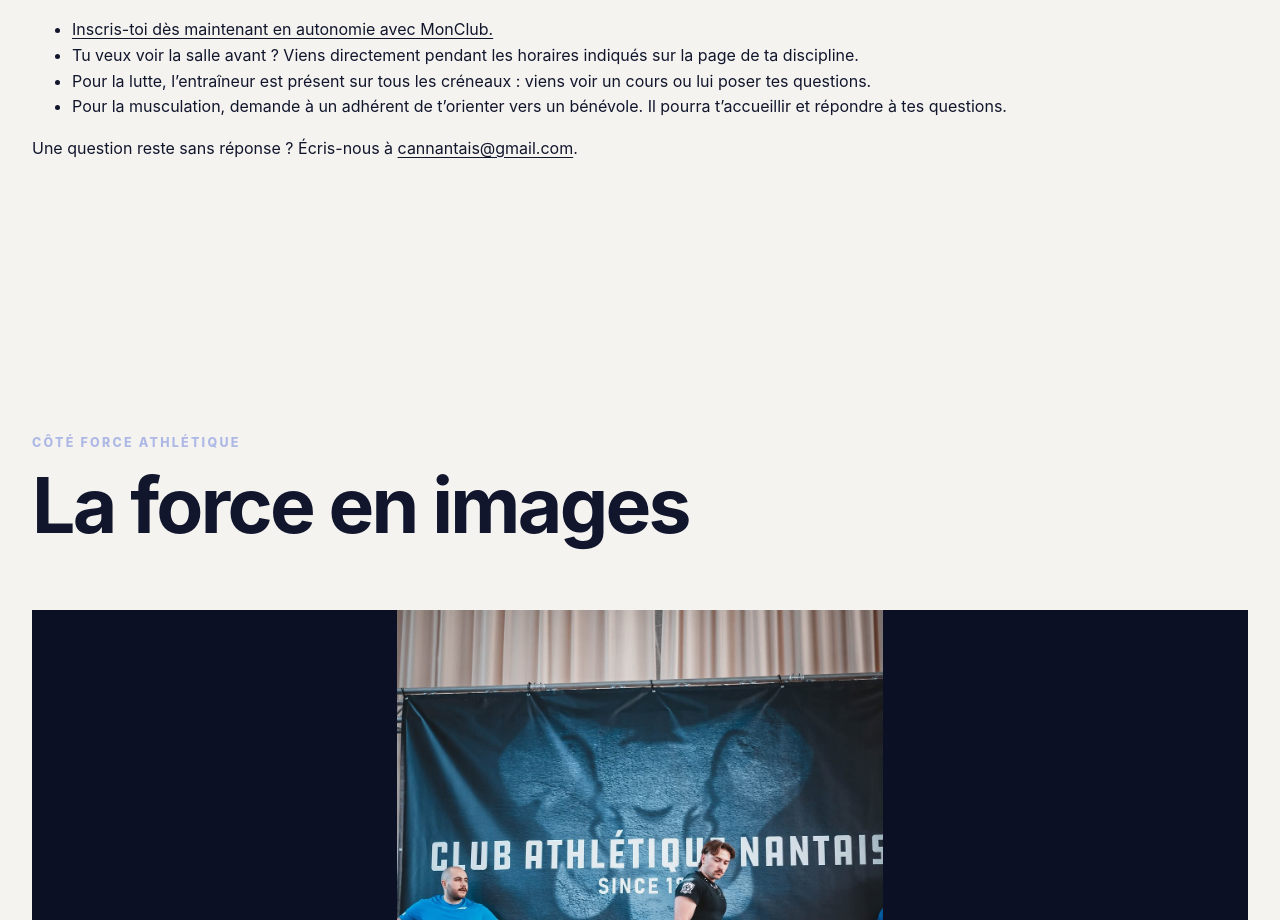
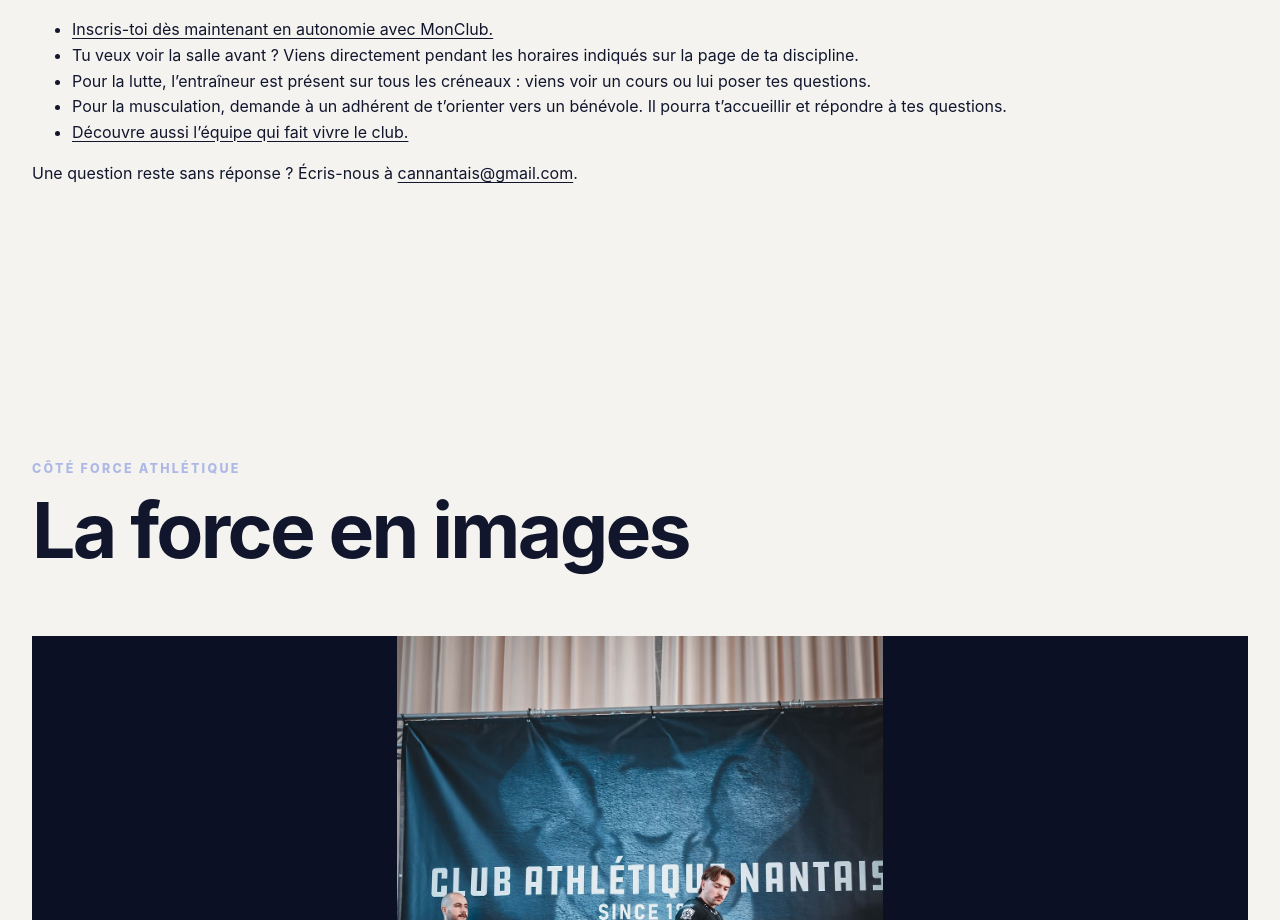
Before and after one commit to ferdinandgoor/club-athletique-nantais, a React (Vite) app: page / in a window 1280 px wide. Shown: the part 4680-5600 px from the top of the page. Built offline with nearby package versions, Linux system fonts and the light colour scheme; no server answers.

Commit message:
Relier la page Qui sommes-nous depuis l'accueil
Generated by Mistral Vibe.
Co-Authored-By: Mistral Vibe <vibe@mistral.ai>

```diff
--- a/src/pages/Home/Home.tsx
+++ b/src/pages/Home/Home.tsx
@@ -127,6 +127,7 @@ export function Home() {
           <li>Tu veux voir la salle avant ? Viens directement pendant les horaires indiqués sur la page de ta discipline.</li>
           <li>Pour la lutte, l’entraîneur est présent sur tous les créneaux : viens voir un cours ou lui poser tes questions.</li>
           <li>Pour la musculation, demande à un adhérent de t’orienter vers un bénévole. Il pourra t’accueillir et répondre à tes questions.</li>
+          <li><a href="/qui-sommes-nous/">Découvre aussi l’équipe qui fait vivre le club.</a></li>
         </ul>
         <p>Une question reste sans réponse ? Écris-nous à <a href={`mailto:${site.contact.email}`}>{site.contact.email}</a>.</p>
       </section>
```
Also changed, not shown: 3 other files (tests, documents, lock files or other folders).
